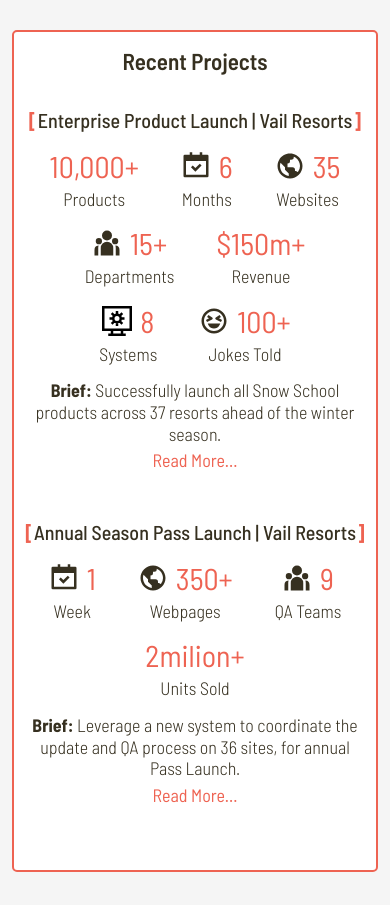
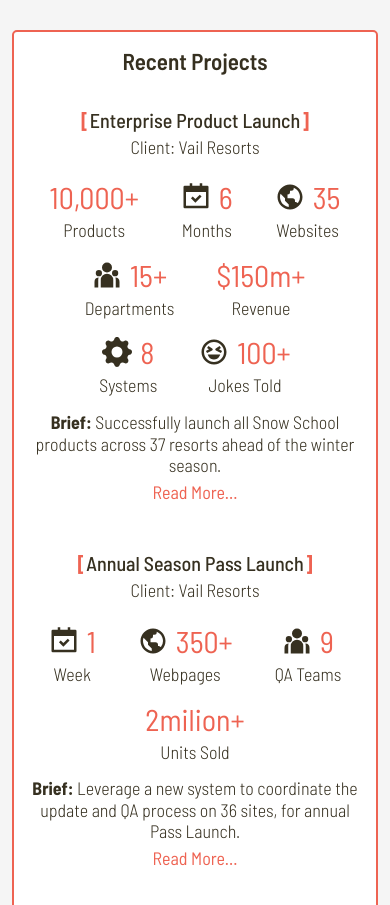
Before and after one commit to benfok/portfolio-react, a React (Create React App) app: page /portfolio-react/services in a window 390 px wide. Shown: the part 1112-2017 px from the top of the page. Built offline with nearby package versions, Linux system fonts and the light colour scheme.

Commit message:
fixing some styling errors on services page

```diff
--- a/src/components/ProjectMgmtExample.js
+++ b/src/components/ProjectMgmtExample.js
@@ -2,7 +2,7 @@
 import { IconContext } from 'react-icons/lib';
 import { BiWorld, BiLaugh } from 'react-icons/bi';
 import { RiTeamFill, RiCalendarCheckFill } from 'react-icons/ri';
-import { GrSystem } from 'react-icons/gr';
+import { BsGearFill } from 'react-icons/bs';
 import useMedia from '../hooks/useMedia';
 import '../styles/projectMgmtEx.css';
 
@@ -19,8 +19,8 @@
         <section className={isMobile ? "pm-ex-cont pm-ex-cont-mobile" : "pm-ex-cont"}>
             <h3>Recent Projects</h3>
             <article className="project-ex">
-                <h4>Enterprise Product Launch | Vail Resorts</h4>
-
+                {isMobile && <><h4>Enterprise Product Launch</h4><p>Client: Vail Resorts</p></>}
+                {!isMobile && <h4>Enterprise Product Launch  &nbsp;&nbsp;|&nbsp;&nbsp;  Vail Resorts</h4>}
                 <div className="pm-stats-cont">
                     <div className="pm-stat">
                         <span className="pm-stat-no">10,000+</span>
@@ -53,7 +53,7 @@
                     </div>
                     <div className="pm-stat">
                         <div  className="pm-stat-no" >
-                            <GrSystem />
+                            <BsGearFill />
                             <span>8</span>
                         </div>
                         <p className="pm-stat-sub">Systems</p>
@@ -97,7 +97,8 @@
                 </div>
             </article>
             <article className="project-ex">
-                <h4>Annual Season Pass Launch | Vail Resorts</h4>
+                {isMobile && <><h4>Annual Season Pass Launch</h4><p>Client: Vail Resorts</p></>}
+                {!isMobile && <h4>Annual Season Pass Launch &nbsp;&nbsp;|&nbsp;&nbsp; Vail Resorts</h4>}
 
                 <div className="pm-stats-cont">
                     <div className="pm-stat">
--- a/src/styles/services.css
+++ b/src/styles/services.css
@@ -121,7 +121,7 @@
     }
 
     .tab-content {
-        border-top: solid 3px var(--headerbg);
+        border-top: solid 3px var(--btnborder);
         width: 92%;
         background-color: var(--cardbg);
         box-shadow: 0px 5px 10px 0px rgba(0, 0, 0, 0.2);
```
